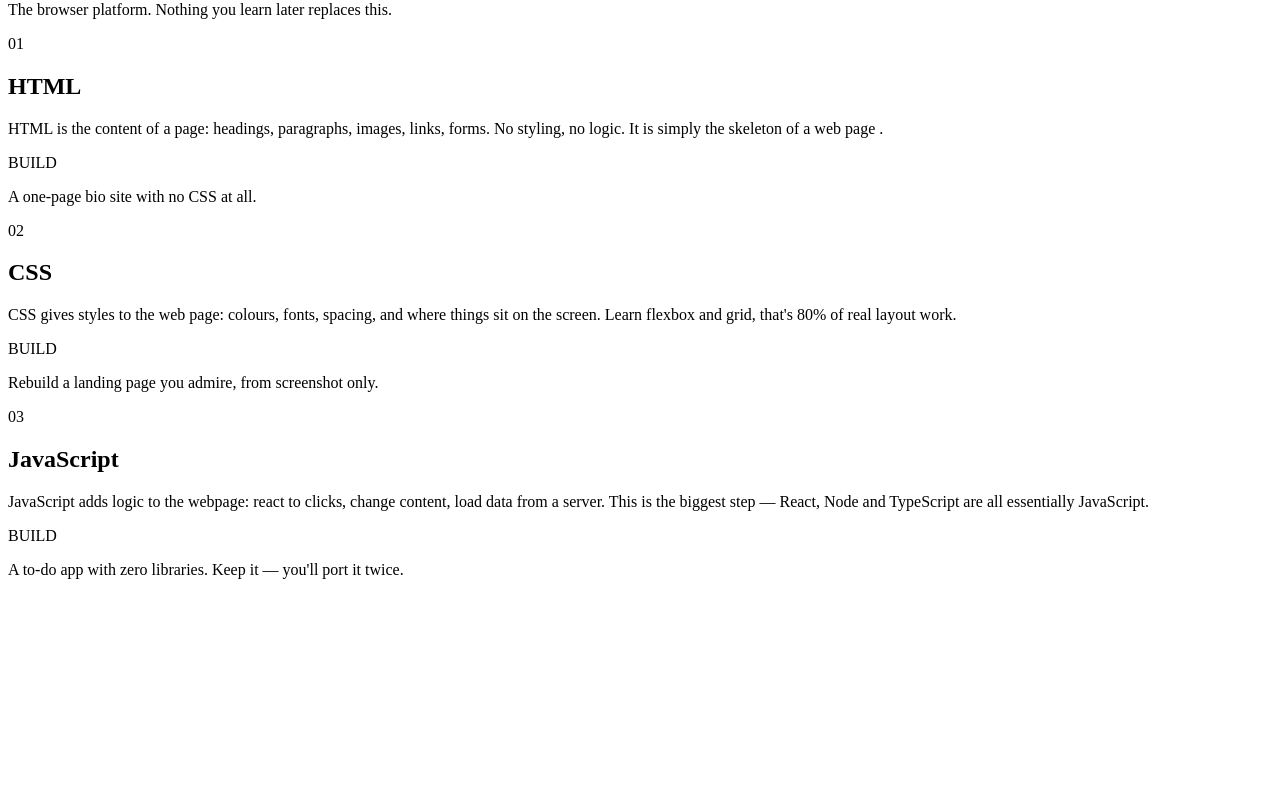
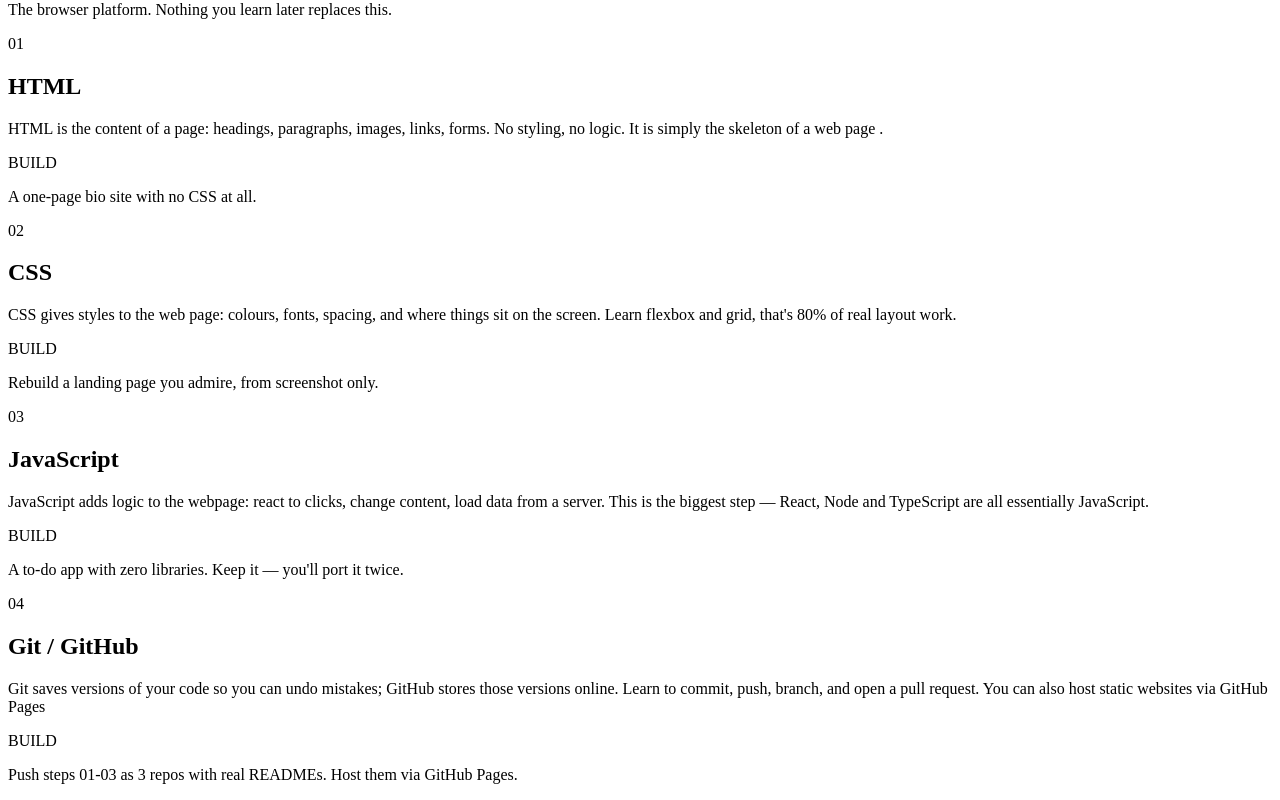
Before and after one commit to AdamKirikisla/learning-fullstack-js, a React (Vite) app in the folder learning-fullstack-js/: page / in a window 1280 px wide. Shown: the part 232-1032 px from the top of the page. Before the commit the page ends 827 px from the top, so only its background shows below. Built offline with nearby package versions, Linux system fonts and the light colour scheme.

Commit message:
add GitHub card

```diff
--- a/learning-fullstack-js/src/Components/Main/Foundations.jsx
+++ b/learning-fullstack-js/src/Components/Main/Foundations.jsx
@@ -1,6 +1,7 @@
 import HTML from "./Foundations/HTML"
 import CSS from "./Foundations/CSS"
 import JavaScript from "./Foundations/JavaScript"
+import GitHub from "./Foundations/GitHub"
 
 export default function Foundations(){
     return(
@@ -11,6 +12,7 @@ export default function Foundations(){
         <HTML />
         <CSS />
         <JavaScript />
+        <GitHub />
 
 
         </>
--- /dev/null
+++ b/learning-fullstack-js/src/Components/Main/Foundations/GitHub.jsx
@@ -0,0 +1,17 @@
+export default function GitHub(){
+    return(
+
+        <div className="card">
+            <p>04</p>
+            <h2>Git / GitHub</h2>
+            <p>Git saves versions of your code so you can undo mistakes;
+                GitHub stores those versions online. Learn to commit, push, branch, and open a pull request.
+                You can also host static websites via GitHub Pages</p>
+            <span>BUILD</span>
+            <p>Push steps 01-03 as 3 repos with real READMEs. Host them via GitHub Pages.</p>
+
+
+        </div>
+
+    )
+}
```
